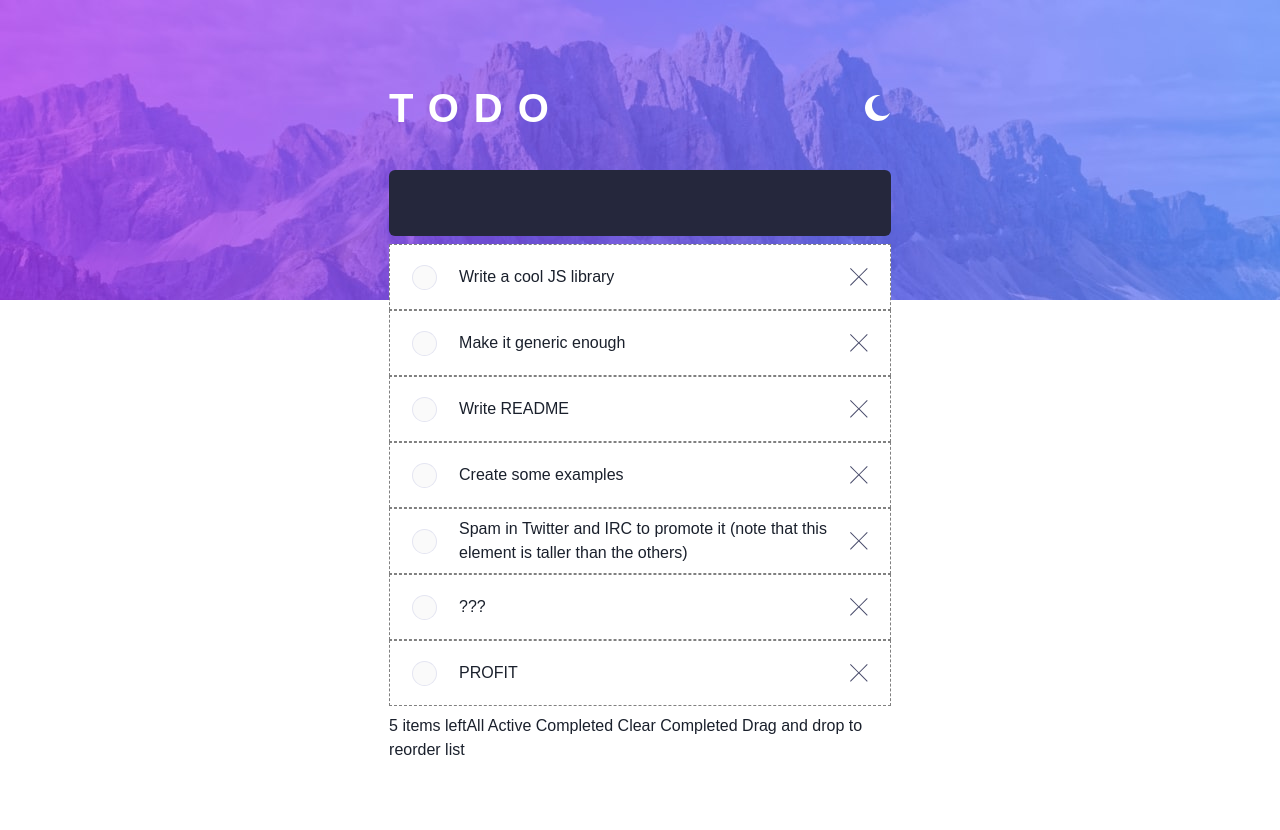
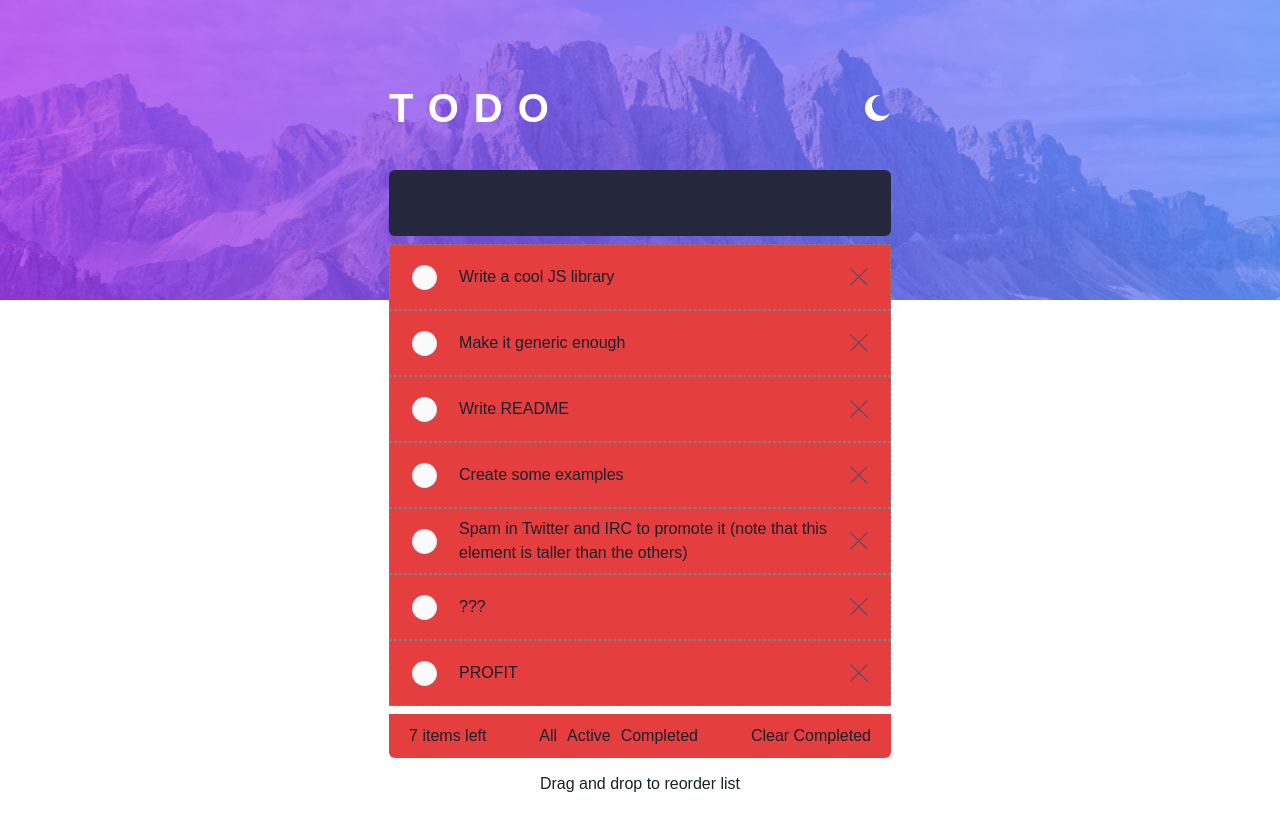
Before and after one commit to Ricuesta86/todo-app-frontend, a React (Vite) app: page / in a window 1280 px wide. Shown: the top 830 px of the page. Before the commit the page ends 800 px from the top, so only its background shows below. Built offline with nearby package versions, Linux system fonts and the light colour scheme; a web font is replaced by a local one.

Commit message:
Modified btodo cards

```diff
--- a/src/App.tsx
+++ b/src/App.tsx
@@ -9,6 +9,8 @@ import {
   Flex,
   Image,
   Input,
+  Text,
+  useColorModeValue,
   // useMediaQuery,
 } from "@chakra-ui/react";
 import {useCallback, useState} from "react";
@@ -126,6 +128,8 @@ function App() {
     );
   };
 
+  const bg = useColorModeValue("red.500", "red.200");
+
   return (
     <Box fontFamily={`'Josefin Sans', sans-serif`} height={"800px"} maxW={"2x1"}>
       <Heading
@@ -179,14 +183,30 @@ function App() {
           <DndProvider backend={HTML5Backend}>
             <div>{todos.map((todo, i) => renderCard(todo, i))}</div>
           </DndProvider>
-          <Stack>
-            <Box>
-              {" "}
-              5 items left
-              {`All \n Active \n Completed \n Clear Completed \n Drag and drop to reorder list`}
-            </Box>
-          </Stack>
+          <Flex
+            alignItems={"center"}
+            bg={bg}
+            borderBottomRadius={"md"}
+            direction={"row"}
+            height={"52px"}
+            justifyContent={"space-between"}
+            marginTop={"0em !important"}
+            padding={"10px 20px"}
+          >
+            <Box>{todos.length} items left</Box>
+            <Flex direction={"row"} gap="10px">
+              <Text>All</Text>
+              <Text>Active</Text>
+              <Text>Completed</Text>
+            </Flex>
+            <Box>Clear Completed</Box>
+          </Flex>
         </Stack>
+      </Stack>
+      <Stack>
+        <Text align={"center"} marginY={"80px"}>
+          Drag and drop to reorder list
+        </Text>
       </Stack>
       {/* {isSmallScreen ? <Mobile /> : <Desktop />} */}
       {/* <!-- Add dynamic number -->  */}
--- a/src/components/Card.tsx
+++ b/src/components/Card.tsx
@@ -1,7 +1,7 @@
 import type {Identifier, XYCoord} from "dnd-core";
 import type {FC} from "react";
 
-import {Box, Circle, Flex, Image} from "@chakra-ui/react";
+import {Box, Circle, Flex, Image, useColorModeValue} from "@chakra-ui/react";
 import {useRef} from "react";
 import {useDrag, useDrop} from "react-dnd";
 
@@ -14,7 +14,7 @@ import {ItemTypes} from "./ItemTypes";
 const style = {
   border: "1px dashed gray",
   padding: "0 22px",
-  backgroundColor: "white",
+  // backgroundColor: "white",
   cursor: "move",
 };
 
@@ -114,10 +114,13 @@ export const Card: FC<CardProps> = ({
 
   drag(drop(ref));
 
+  const bg = useColorModeValue("red.500", "red.200");
+
   return (
     <Flex
       ref={ref}
       alignItems={"center"}
+      bgColor={bg}
       data-handler-id={handlerId}
       direction={"row"}
       height={"66px"}
```
